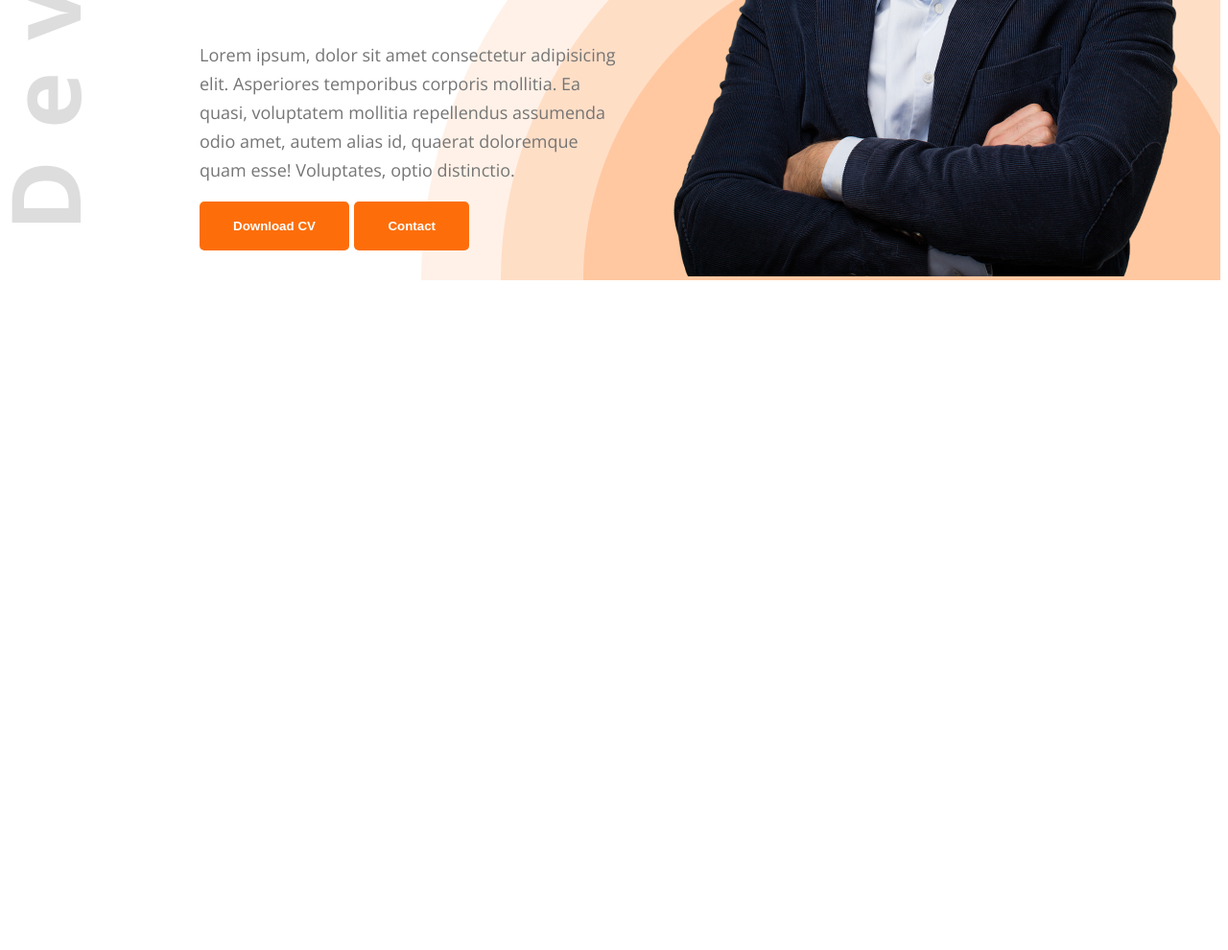
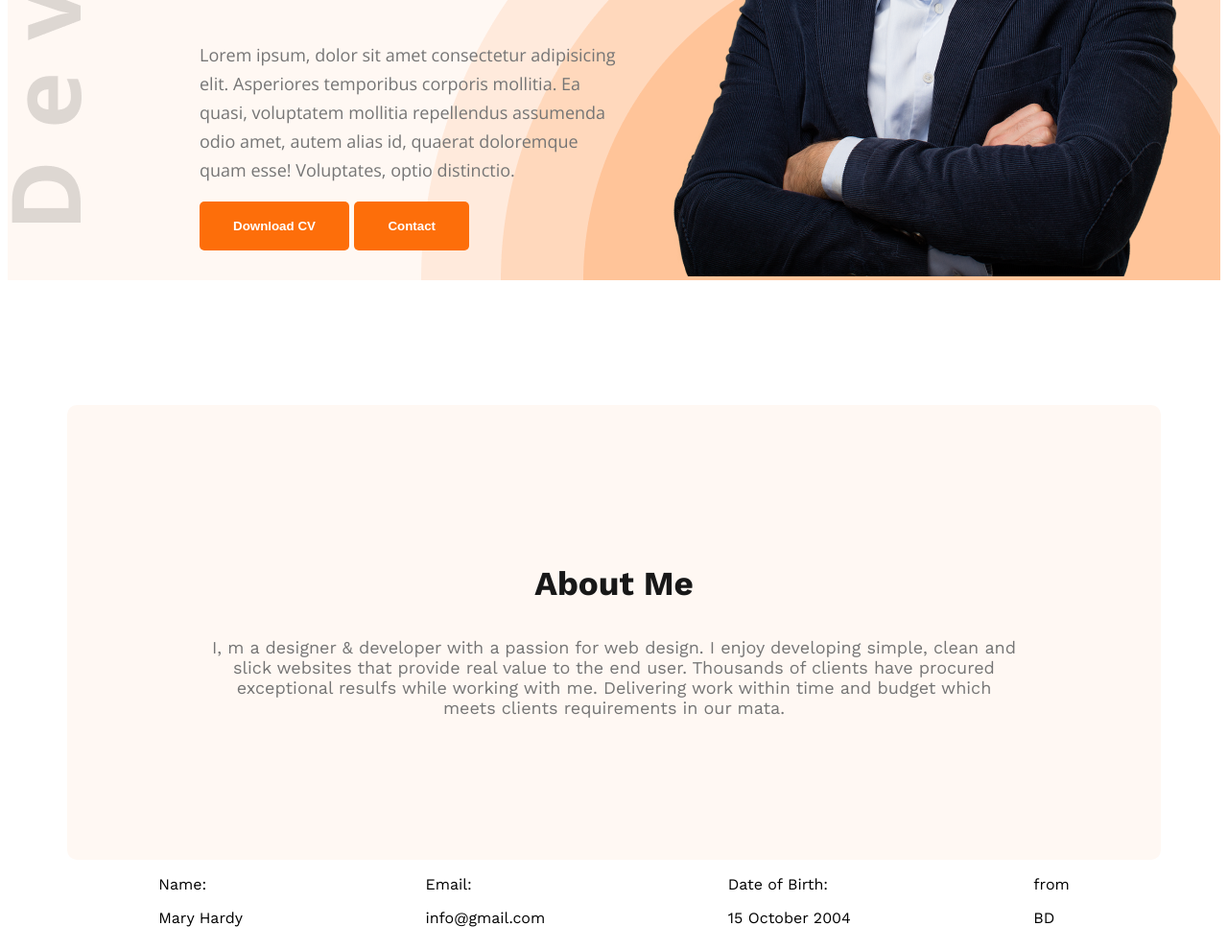
Before and after one commit to Ripa1518/web-dev-portfolio, a plain HTML site: page index.html in a window 1280 px wide. Shown: the part 539-1529 px from the top of the page at 96% size. Before the commit the page ends 839 px from the top, so only its background shows below. Drawn offline with nearby package versions, Linux system fonts and the light colour scheme.

Commit message:
added about section

```diff
--- a/index.html
+++ b/index.html
@@ -10,7 +10,7 @@
     <link rel="stylesheet" href="styles/portfolio.css">
 </head>
 <body class="work-sans-normal">
-    <header class="header">
+    <header class="header secondary-bg">
      <nav>
             <h3 class="nav-title">Ma<span class="text-primary">r</span>y</h3>
         <ul>
@@ -33,7 +33,29 @@
     </div>
     </header>
     <main>
+        <section class="about secondary-bg">
+            <h3 class="section-title">About Me</h3>
+            <p class="section-description">I, m a designer & developer with a passion for web design. I enjoy developing simple, clean and slick websites that provide real value to the end user. Thousands of clients have procured exceptional resulfs while working with me. Delivering work within time and budget which meets clients requirements in our mata.</p>
+        </section>
+      <div class="about-items">
+         <div class="about-item">
+            <p class="item-title">Name:</p>
+            <p class="item-description">Mary Hardy</p>
+        </div>
+        <div class="about-item">
+            <p class="item-title">Email:</p>
+            <p class="item-description">info@gmail.com</p>
+        </div>
+        <div class="about-item">
+            <p class="item-title">Date of Birth:</p>
+            <p class="item-description">15 October 2004</p>
+        </div>
+        <div class="about-item">
+            <p class="item-title">from</p>
+            <p class="item-description">BD</p>
+        </div>
 
+      </div>
     </main>
     <footer>
     </footer>
--- a/styles/portfolio.css
+++ b/styles/portfolio.css
@@ -7,6 +7,9 @@
     "wdth" 100;
 }
 /* shared styles */
+.secondary-bg{
+    background-color:  #FFF8F3;
+}
 .text-primary{
     color: #FD6E0A;
 }
@@ -20,6 +23,15 @@
 }
 .dark-2{
     color: #474747;
+}
+.section-title{
+    font-size: 35px;
+    font-weight: 700;
+    color: #181818;
+}
+.section-description{
+    font-size: 18px;
+    color: #757575;
 }
 /* header style */
 .header{
@@ -79,3 +91,18 @@ text-align: left;
 .banner-profile-pic {
 width: 584px;
 }
+/* about style */
+.about{
+    border-radius: 10px;
+    padding: 130px 150px;
+    text-align: center;
+    margin-top: 130px;
+}
+main{
+    max-width: 1140px;
+    margin: 0 auto;
+}
+.about-items{
+    display: flex;
+    justify-content: space-around;
+}
```
